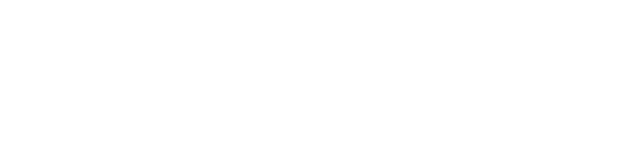
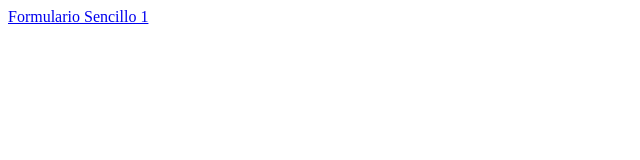
Before and after one commit to StevenACZ/Reto3-PachaQtec, a plain HTML site: page index.html in a window 1280 px wide. Shown: the whole page, without its empty margins (0-640 px from the left). Drawn offline with Linux system fonts and the light colour scheme.

Commit message:
Agregando el reto 01

```diff
--- a/index.html
+++ b/index.html
@@ -8,7 +8,7 @@
 </head>
 <body>
   <main>
-    <a href="./formulario-sencillo/tags-form.html"></a>
+    <a href="./formulario-sencillo/tags-form.html">Formulario Sencillo 1</a>
     <a href=""></a>
   </main>
 </body>
```
